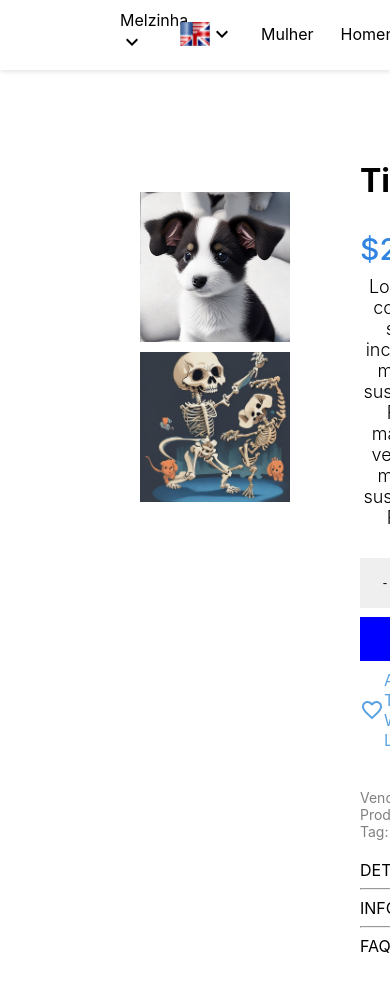
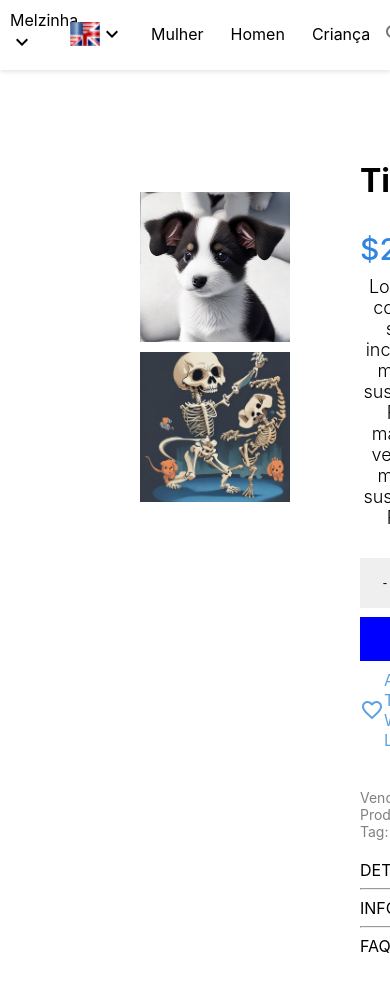
Before and after one commit to andreSantos1975/github-printful, a React (Create React App) app: page /product/1 in a window 390 px wide. Shown: the top 992 px of the page. Built offline with nearby package versions, Linux system fonts and the light colour scheme.

Commit message:
responsive

```diff
--- a/src/components/navbar/Navbar.scss
+++ b/src/components/navbar/Navbar.scss
@@ -78,6 +78,8 @@
         @media (max-width: 768px) {
             .wrapper {
                 padding: 10px;
+
+
             }
 
             .center {
@@ -97,7 +99,7 @@
 
             .left {
                 width: 100%;
-                margin-left: 90px;
+                margin-left: -20px;
 
                 .item {
                     margin: 1px;
```
